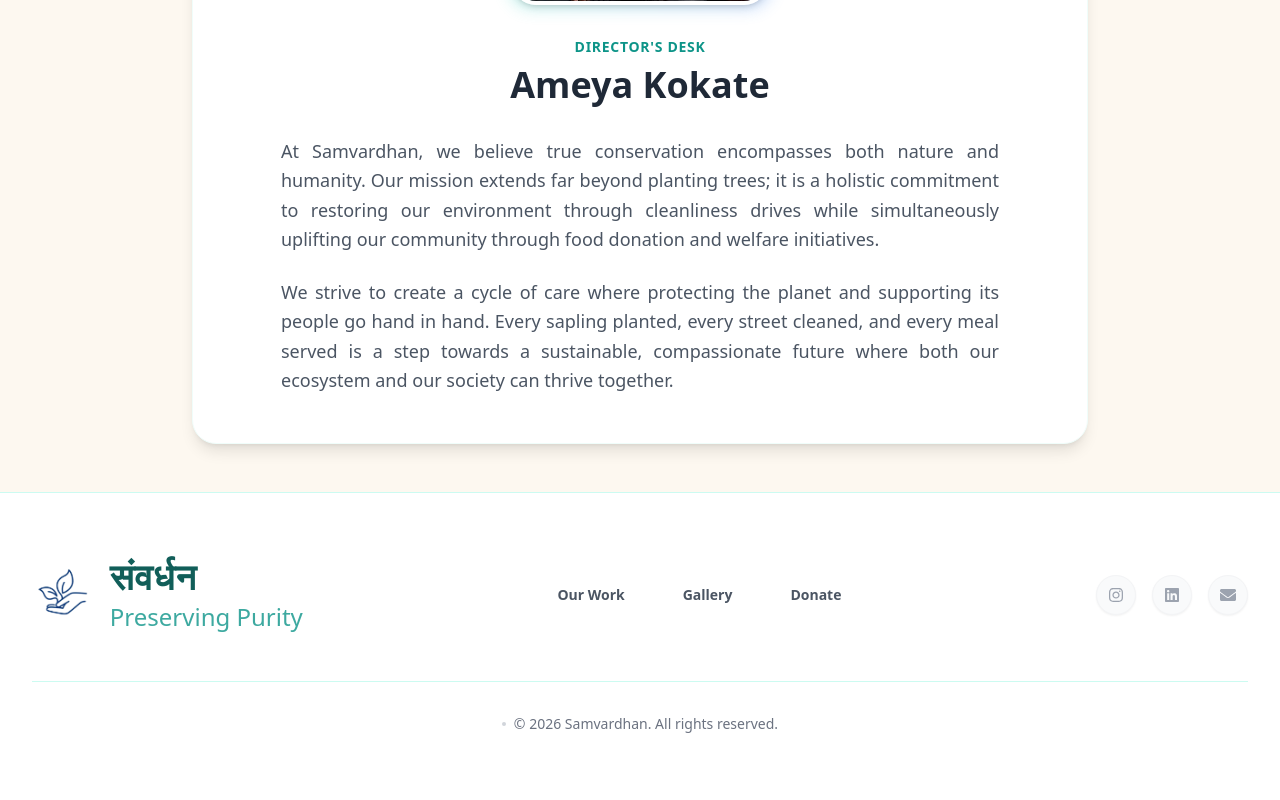
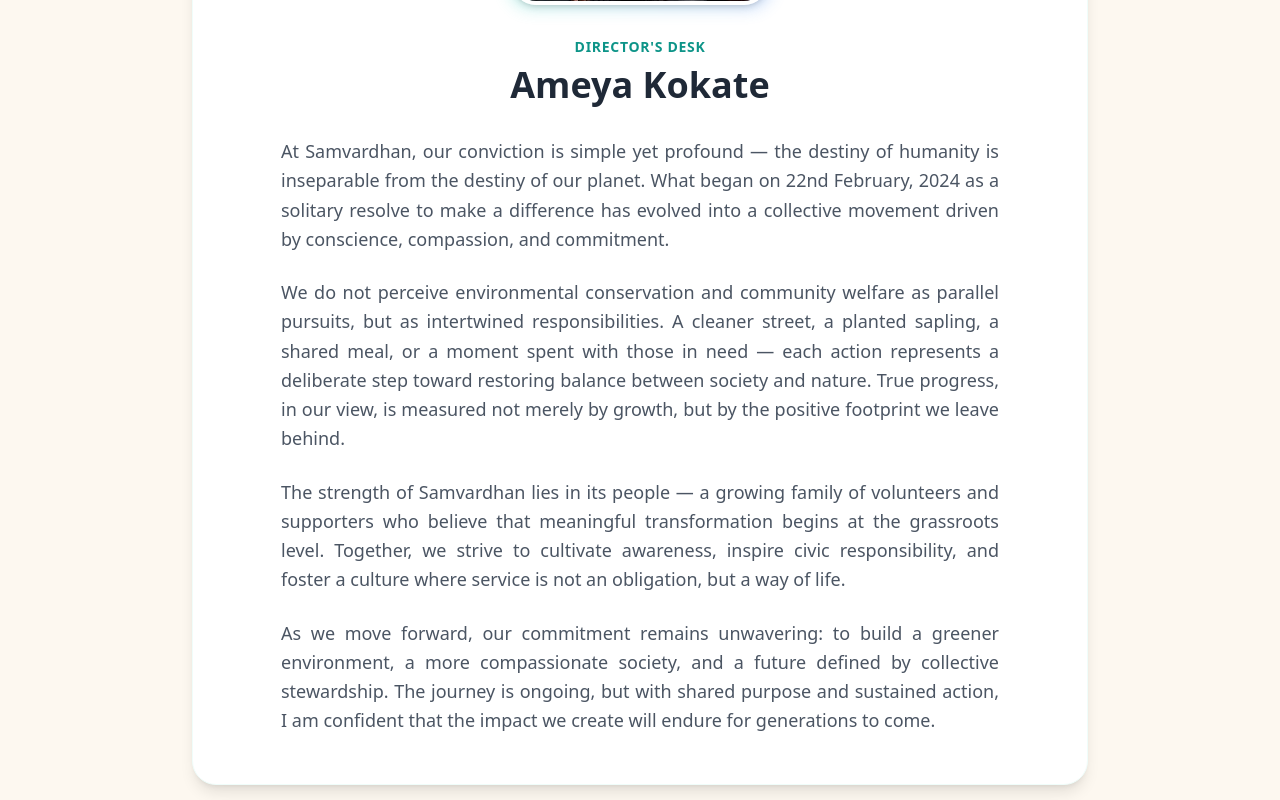
Before and after one commit to ajinkya252005/samvardhan-website, a React (Vite) app in the folder client/: page /about-us in a window 1280 px wide. Shown: the part 460-1260 px from the top of the page. Before the commit the page ends 1226 px from the top, so only its background shows below. Built offline with nearby package versions, Linux system fonts and the light colour scheme; no server answers.

Commit message:
fahhhhhfaahh

```diff
--- a/client/src/components/Footer.jsx
+++ b/client/src/components/Footer.jsx
@@ -5,6 +5,13 @@ import { motion } from 'framer-motion';
 import logo from '../assets/Samvardhan-logo-final.png'; // Assuming same logo path
 
 const Footer = () => {
+    // Define the exact paths to match your App.jsx routes
+    const footerLinks = [
+        { name: 'Our Work', path: '/work' },
+        { name: 'About Us', path: '/about' },
+        { name: 'Director Desk', path: '/contact' }
+    ];
+
     return (
         <footer className="bg-white border-t border-teal-100 pt-16 pb-8 font-ubuntu relative overflow-hidden">
 
@@ -45,13 +52,13 @@ const Footer = () => {
                         transition={{ duration: 0.5, delay: 0.1 }}
                         className="flex flex-wrap justify-center gap-4"
                     >
-                        {['Our Work', 'Gallery', 'Donate'].map((item) => (
+                        {footerLinks.map((item) => (
                             <Link
-                                key={item}
-                                to={`/${item.toLowerCase().replace(' ', '')}`}
+                                key={item.name}
+                                to={item.path}
                                 className="px-5 py-2 rounded-full text-gray-600 hover:text-teal-700 hover:bg-teal-50 transition-all duration-300 text-sm font-bold border border-transparent hover:border-teal-100"
                             >
-                                {item}
+                                {item.name}
                             </Link>
                         ))}
                     </motion.div>
--- a/client/src/components/Navbar.jsx
+++ b/client/src/components/Navbar.jsx
@@ -7,10 +7,11 @@ import logo from '../assets/Samvardhan-logo-final.png';
 const NAV_LINKS = [
     { name: 'Home', path: '/' },
     { name: 'Director\'s Desk', path: '/about-us' },
+    { name: 'About Us', path: '/about' },
     { name: 'Our Work', path: '/work' },
     { name: 'Blogs', path: '/blogs' },
     { name: 'Gallery', path: '/gallery' },
-    { name: 'Contact', path: '/contact' },
+    { name: 'Contact', path: '/contact' }
 ];
 
 const Navbar = () => {
--- /dev/null
+++ b/client/src/pages/AboutUs.jsx
@@ -0,0 +1,54 @@
+import React from 'react';
+import { motion } from 'framer-motion';
+// Replace this path with the actual path to your top-left hand-and-tree logo
+import logoImg from '../assets/Samvardhan-logo-final.png';
+
+const AboutUs = () => {
+    return (
+        <div className="min-h-screen bg-[#FDF8F0] pt-24 pb-12 font-ubuntu relative overflow-hidden">
+            {/* Background Decoration */}
+            <div className="absolute top-0 right-0 w-[500px] h-[500px] bg-teal-100/40 blur-3xl rounded-full -z-10" />
+
+            <div className="container mx-auto px-4 sm:px-6 lg:px-8">
+
+                <div className="max-w-4xl mx-auto">
+                    <motion.div
+                        initial={{ opacity: 0, y: 20 }}
+                        animate={{ opacity: 1, y: 0 }}
+                        transition={{ duration: 0.6 }}
+                        className="bg-white p-8 md:p-12 rounded-3xl shadow-lg border border-teal-50"
+                    >
+                        <div className="flex flex-col items-center text-center">
+
+                            {/* Hand and Tree Logo */}
+                            <div className="relative group mb-8">
+                                <div className="absolute -inset-1 bg-gradient-to-r from-teal-400 to-blue-500 rounded-3xl blur opacity-25 group-hover:opacity-50 transition duration-200"></div>
+                                <img
+                                    src={logoImg}
+                                    alt="Samvardhan Logo"
+                                    // Changed object-cover to object-contain so the logo isn't cropped
+                                    className="relative w-48 h-48 md:w-56 md:h-56 rounded-3xl object-contain bg-white border-4 border-white shadow-md p-4"
+                                    onError={(e) => { e.target.src = 'https://ui-avatars.com/api/?name=Samvardhan&background=0d9488&color=fff&size=256' }}
+                                />
+                            </div>
+
+                            <p className="text-sm font-bold text-teal-600 uppercase tracking-wider mb-2">Who We Are</p>
+                            <h1 className="text-4xl font-bold text-gray-800 mb-8">About Us</h1>
+
+                            {/* About Us Text */}
+                            <div className="text-gray-600 space-y-6 leading-relaxed text-lg text-justify md:px-10">
+                                <p>
+                                    At Samvardhan, we believe that true progress lies in nurturing both nature and humanity together. Founded on 22nd February, 2024 by Ameya Kokate, Samvardhan began as a single step towards creating a cleaner and more compassionate society. What started as one individual’s vision has today grown into a strong and dedicated family of more than 500 volunteers who share the same commitment to environmental conservation and community welfare.
+                                    Our journey is rooted in action. Through regular cleanliness drives and tree plantation initiatives across Pune, we strive to restore and protect our environment while spreading awareness about sustainable living. At the same time, we actively engage in community welfare activities including donation drives, interaction programs at old age homes, engagement and play activities at orphanages, and support initiatives for homes of specially-abled individuals. We believe that meaningful change comes not only from preserving our surroundings but also from uplifting the people around us.                                </p>
+                                <p>
+                                    Over time, many well-known and influential personalities have joined and supported our mission, strengthening our reach and inspiring greater community participation. Every sapling planted, every street cleaned, and every smile shared reflects our belief that collective efforts can build a greener, kinder, and more responsible future. Samvardhan continues to grow as a movement driven by passion, unity, and the unwavering commitment to serve both the planet and its people.                                </p>
+                            </div>
+                        </div>
+                    </motion.div>
+                </div>
+            </div>
+        </div>
+    );
+};
+
+export default AboutUs;
--- a/client/src/pages/DirectorsDesk.jsx
+++ b/client/src/pages/DirectorsDesk.jsx
@@ -26,7 +26,7 @@ const DirectorsDesk = () => {
                                     src={directorImg}
                                     alt="Ameya Kokate"
                                     className="relative w-64 h-64 rounded-3xl object-cover border-4 border-white shadow-md"
-                                    onError={(e) => {e.target.src='https://ui-avatars.com/api/?name=Ameya+Kokate&background=0d9488&color=fff&size=256'}}
+                                    onError={(e) => { e.target.src = 'https://ui-avatars.com/api/?name=Ameya+Kokate&background=0d9488&color=fff&size=256' }}
                                 />
                             </div>
 
@@ -36,13 +36,19 @@ const DirectorsDesk = () => {
                             {/* Vision Text */}
                             <div className="text-gray-600 space-y-6 leading-relaxed text-lg text-justify md:px-10">
                                 <p>
-                                    At Samvardhan, we believe true conservation encompasses both nature and humanity. Our mission extends far beyond planting trees; it is a holistic commitment to restoring our environment through cleanliness drives while simultaneously uplifting our community through food donation and welfare initiatives.
-                               </p>
+                                    At Samvardhan, our conviction is simple yet profound — the destiny of humanity is inseparable from the destiny of our planet. What began on 22nd February, 2024 as a solitary resolve to make a difference has evolved into a collective movement driven by conscience, compassion, and commitment.
+                                </p>
                                 <p>
-                                    We strive to create a cycle of care where protecting the planet and supporting its people go hand in hand. Every sapling planted, every street cleaned, and every meal served is a step towards a sustainable, compassionate future where both our ecosystem and our society can thrive together.
+                                    We do not perceive environmental conservation and community welfare as parallel pursuits, but as intertwined responsibilities. A cleaner street, a planted sapling, a shared meal, or a moment spent with those in need — each action represents a deliberate step toward restoring balance between society and nature. True progress, in our view, is measured not merely by growth, but by the positive footprint we leave behind.
                                 </p>
+                                <p>
+                                    The strength of Samvardhan lies in its people — a growing family of volunteers and supporters who believe that meaningful transformation begins at the grassroots level. Together, we strive to cultivate awareness, inspire civic responsibility, and foster a culture where service is not an obligation, but a way of life.
+                                    </p>
+                                    <p>
+                                        As we move forward, our commitment remains unwavering: to build a greener environment, a more compassionate society, and a future defined by collective stewardship. The journey is ongoing, but with shared purpose and sustained action, I am confident that the impact we create will endure for generations to come.
+                                        </p>
+                                    </div>
                             </div>
-                        </div>
                     </motion.div>
                 </div>
             </div>
```
